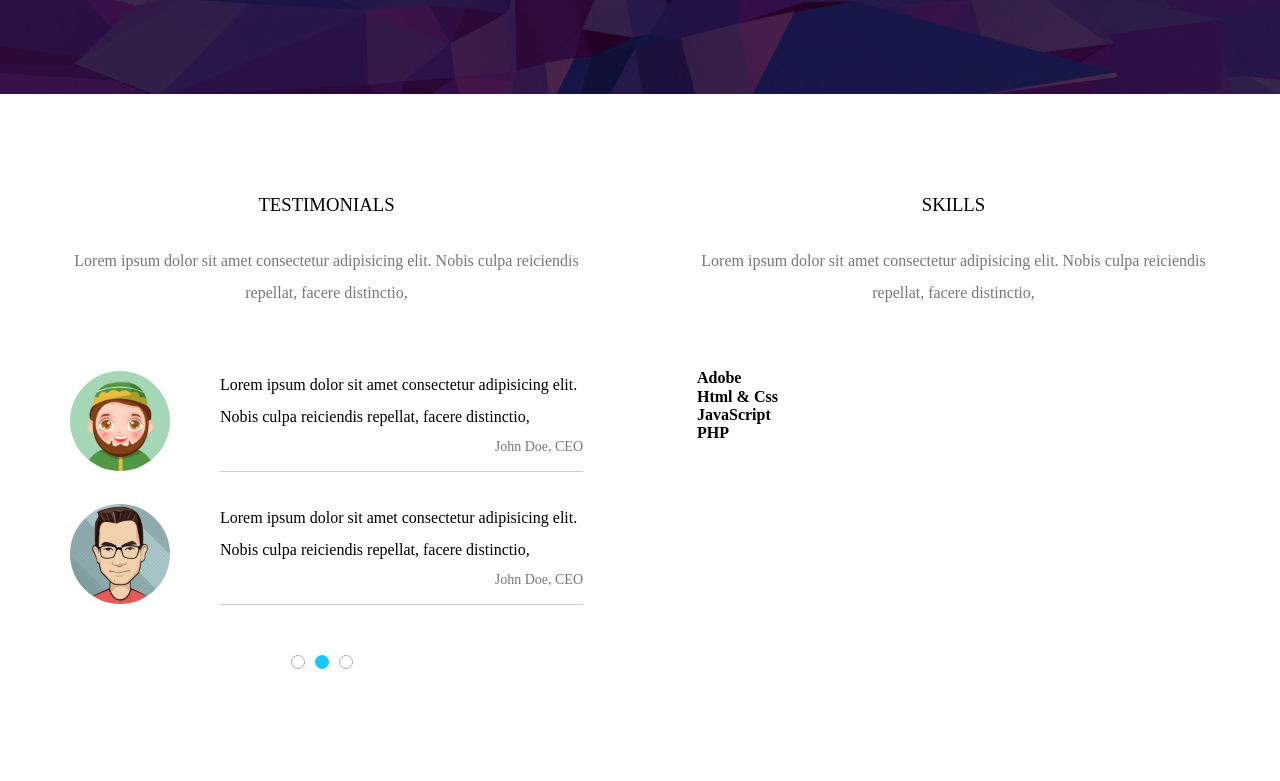
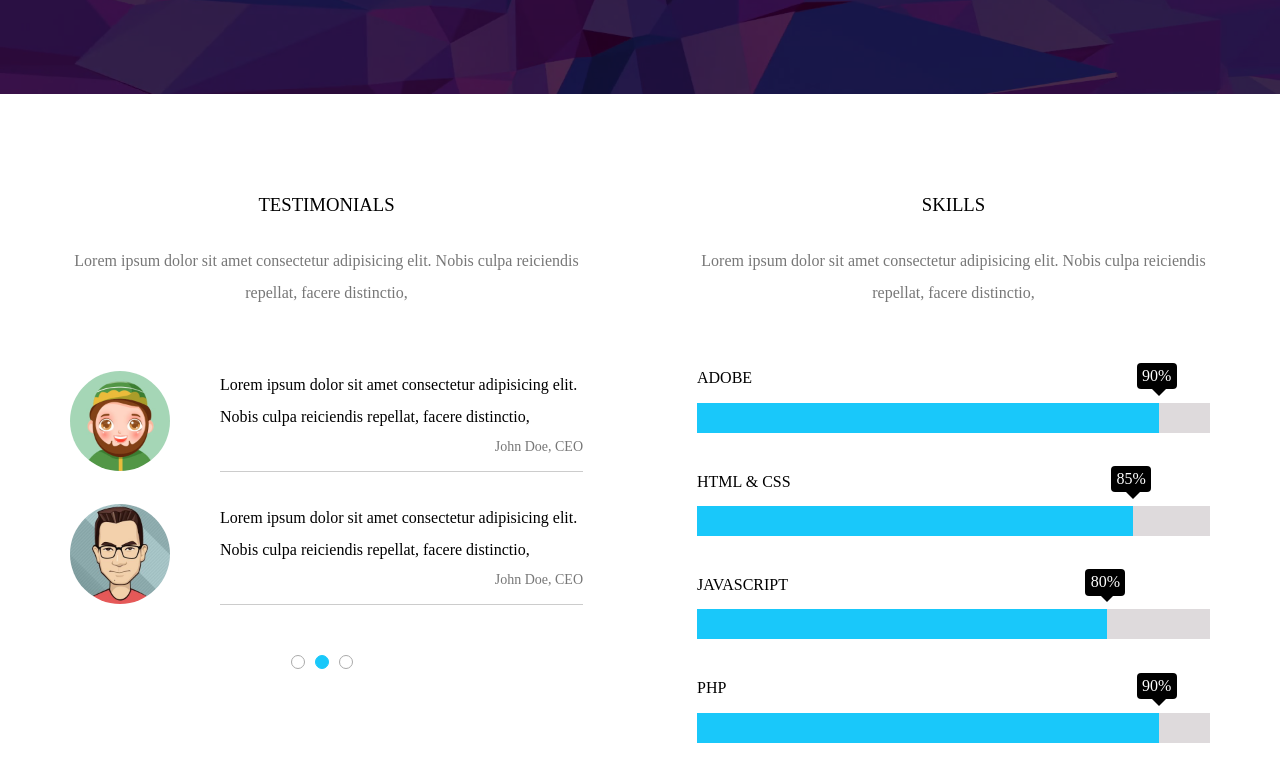
Before and after one commit to ALSultan404/My_Second_WebSite, a plain HTML site: page index.html in a window 1280 px wide. Shown: the part 4948-5729 px from the top of the page. Drawn offline with Linux system fonts and the light colour scheme.

Commit message:
Adding Progress Span

```diff
--- a/CSS/kasper.css
+++ b/CSS/kasper.css
@@ -633,4 +633,43 @@ header nav .form i {
   background-color: var(--main-color);
   border-color: var(--main-color);
 }
+.our-skills .skills .prog-holder {
+  margin-bottom: 40px;
+}
+.our-skills .skills .prog-holder h4 {
+  margin-bottom: 15px;
+  font-weight: normal;
+  text-transform: uppercase;
+}
+.our-skills .skills .prog-holder .prog {
+  background-color: #dedadc;
+  height: 30px;
+}
+.our-skills .skills .prog-holder .prog span {
+  display: block;
+  background-color: var(--main-color);
+  height: 100%;
+  position: relative;
+}
+.our-skills .skills .prog-holder .prog span::before {
+  content: attr(data-progress);
+  position: absolute;
+  background-color: black;
+  color: white;
+  top: -40px;
+  right: -18px;
+  padding: 4px 0;
+  width: 40px;
+  text-align: center;
+  border-radius: 4px;
+}
+.our-skills .skills .prog-holder .prog span::after {
+  content: "";
+  position: absolute;
+  border-style: solid;
+  border-width: 8px;
+  border-color: black transparent transparent transparent;
+  right: -8px;
+  top: -15px;
+}
 /* End Skills */
```
